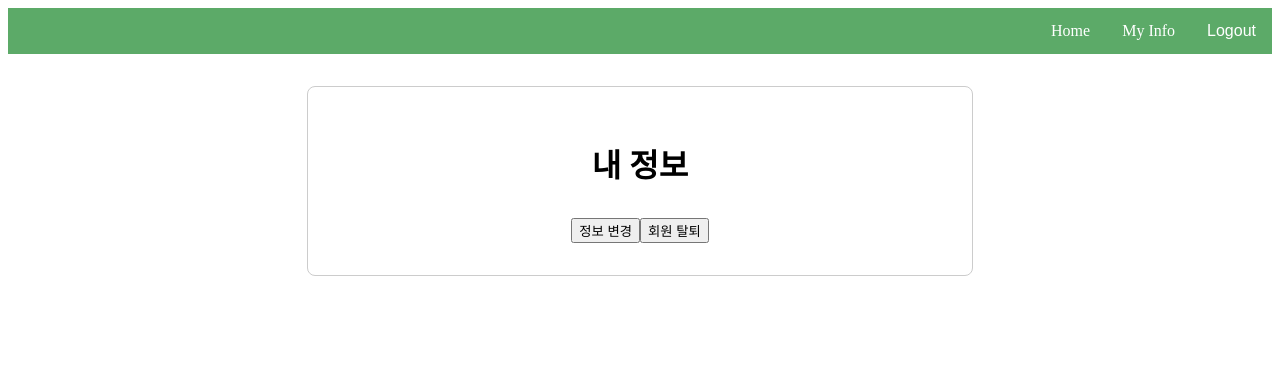
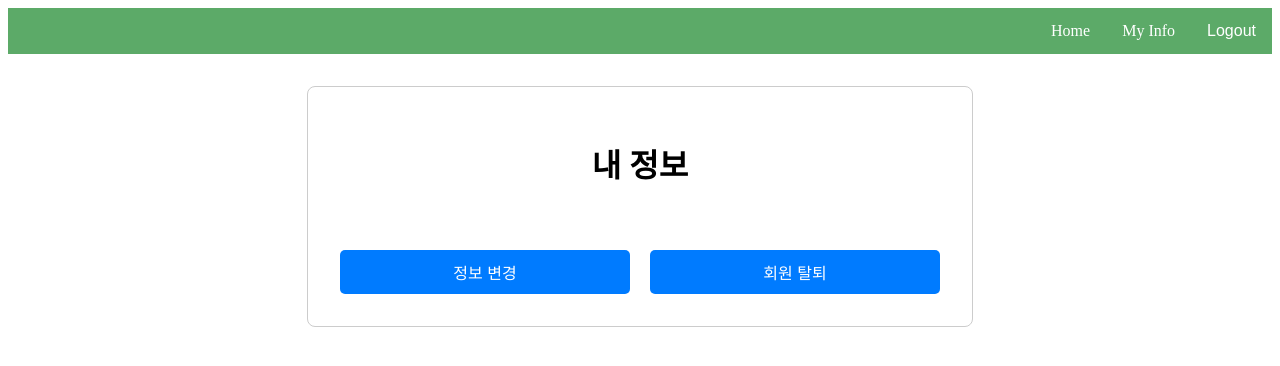
Before and after one commit to anc5557/Diary, a React (Create React App) app in the folder frontend/: page /auth/profile in a window 1280 px wide. Shown: the top 366 px of the page. Built offline with nearby package versions, Linux system fonts and the light colour scheme; no server answers; sample sign-in values are in the browser's storage.

Commit message:
myinfo-actions css 변경

```diff
--- a/frontend/src/App.css
+++ b/frontend/src/App.css
@@ -263,6 +263,31 @@
 }
 
 
-.update-button:hover {
-  background-color: #0056b3;
+/* 부모 컨테이너에 대한 스타일을 추가합니다. */
+.myinfo-actions {
+  display: flex; /* flexbox 레이아웃을 활성화합니다. */
+  justify-content: space-between; /* 버튼 사이에 공간을 동일하게 배분합니다. */
 }
+
+/* 기존 버튼 스타일을 유지하면서 너비를 조정합니다. */
+.update-button,
+.delete-button {
+  display: block;
+  padding: 10px 20px;
+  margin-top: 2rem;
+  font-size: 1rem;
+  color: #fff;
+  background-color: #007bff;
+  border: none;
+  border-radius: 5px;
+  cursor: pointer;
+  flex: 1; /* flex 아이템들이 컨테이너의 전체 너비를 차지하도록 합니다. */
+}
+
+/* 버튼 사이의 간격을 추가합니다. */
+.update-button {
+  margin-right: 10px; /* 오른쪽 버튼과의 간격을 설정합니다. */
+}
+.delete-button {
+  margin-left: 10px; /* 왼쪽 버튼과의 간격을 설정합니다. */
+}
--- a/frontend/src/MyInfo.js
+++ b/frontend/src/MyInfo.js
@@ -96,8 +96,10 @@ function MyInfo() {
                         <span className="myinfo-item-value">{user.username}</span>
                     </div>
                 )}
-                <button onClick={goToUpdatePage} className="update-button">정보 변경</button>
-                <button onClick={handleDeleteAccount} className="delete-button">회원 탈퇴</button>
+                <div className="myinfo-actions">
+                    <button onClick={goToUpdatePage} className="update-button">정보 변경</button>
+                    <button onClick={handleDeleteAccount} className="delete-button">회원 탈퇴</button>
+                </div>
             </div>
         </div>
     );
```
